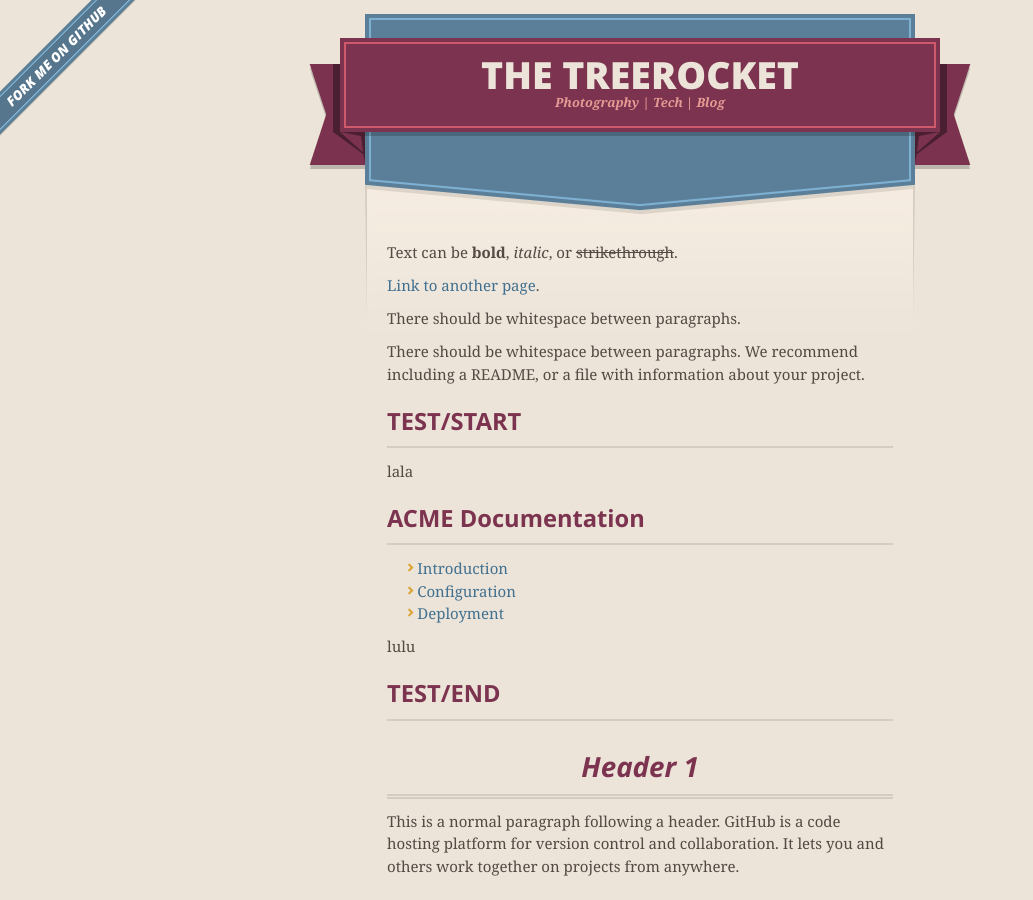
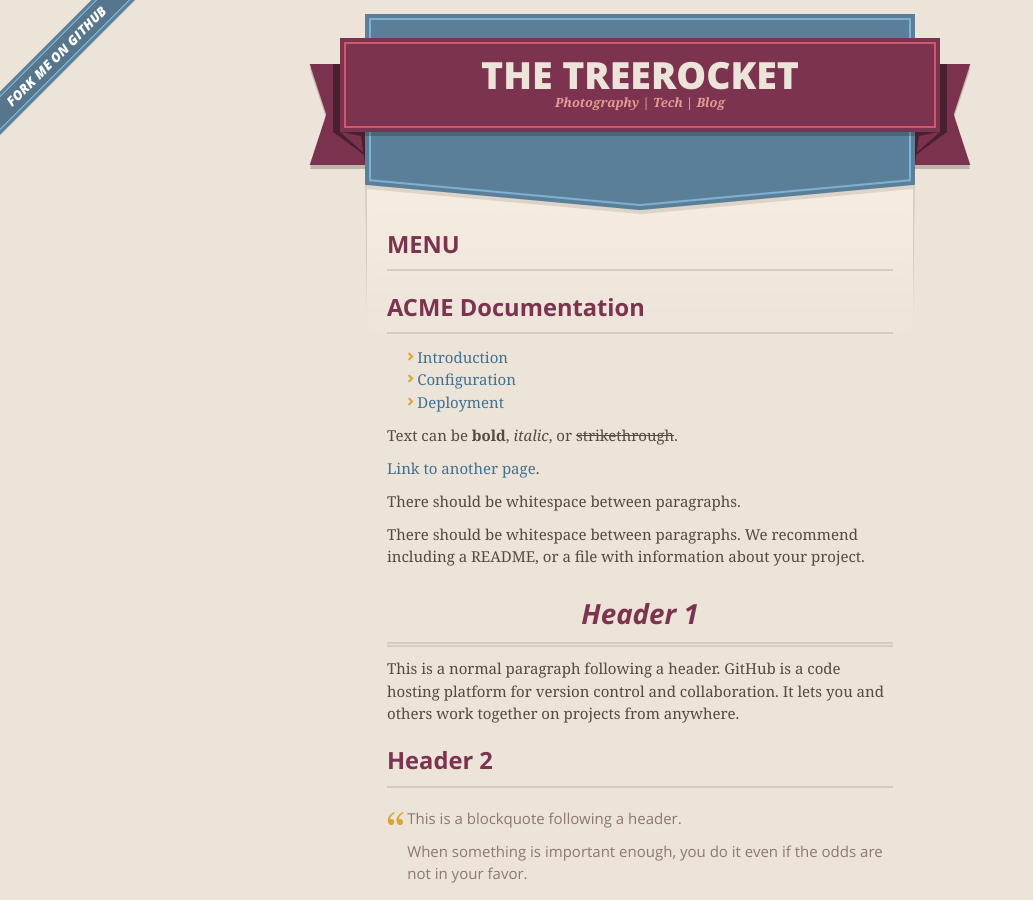
Before and after one commit to Screak42/treerocket, a Jekyll site: the page built from index.md, in a window 1280 px wide and 900 px high. Shown: the whole window, without its empty margins (0-1033 px from the left). Built offline with Jekyll 4.4.1, drawn with Linux system fonts in a browser that asks for light colours; a script that is not in the unit is left out; our own code applies the rules of GitHub Pages for plain Markdown files.

Commit message:
Update index.md

```diff
--- a/index.md
+++ b/index.md
@@ -1,6 +1,13 @@
 ---
 layout: default
 ---
+## MENU
+<h2>{{ site.data.samplelist.docs_list_title }}</h2>
+<ul>
+   {% for item in site.data.samplelist.docs %}
+      <li><a href="{{ item.url }}">{{ item.title }}</a></li>
+   {% endfor %}
+</ul>
 
 Text can be **bold**, _italic_, or ~~strikethrough~~.
 
@@ -10,19 +17,6 @@ There should be whitespace between paragraphs.
 
 There should be whitespace between paragraphs. We recommend including a README, or a file with information about your project.
 
-## TEST/START
-
-lala
-
-<h2>{{ site.data.samplelist.docs_list_title }}</h2>
-<ul>
-   {% for item in site.data.samplelist.docs %}
-      <li><a href="{{ item.url }}">{{ item.title }}</a></li>
-   {% endfor %}
-</ul>
-
-lulu
-## TEST/END
 
 
 # Header 1
```
